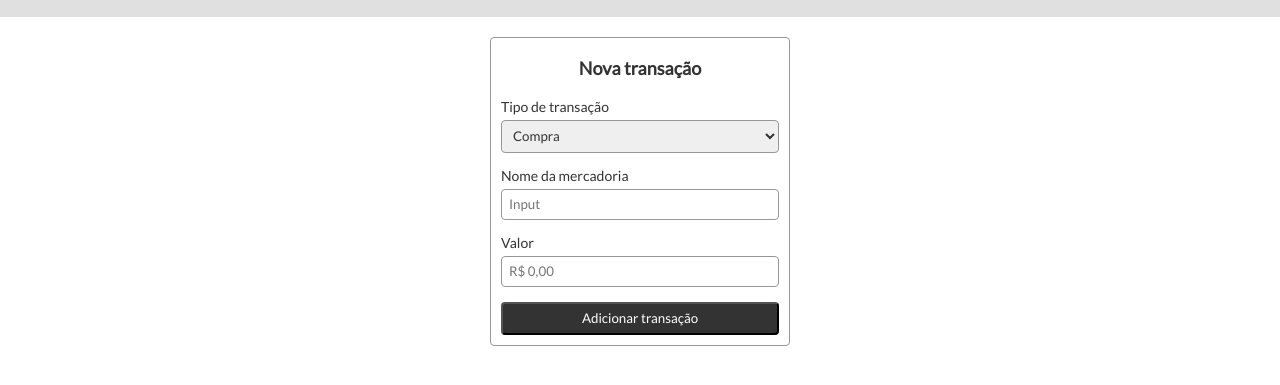
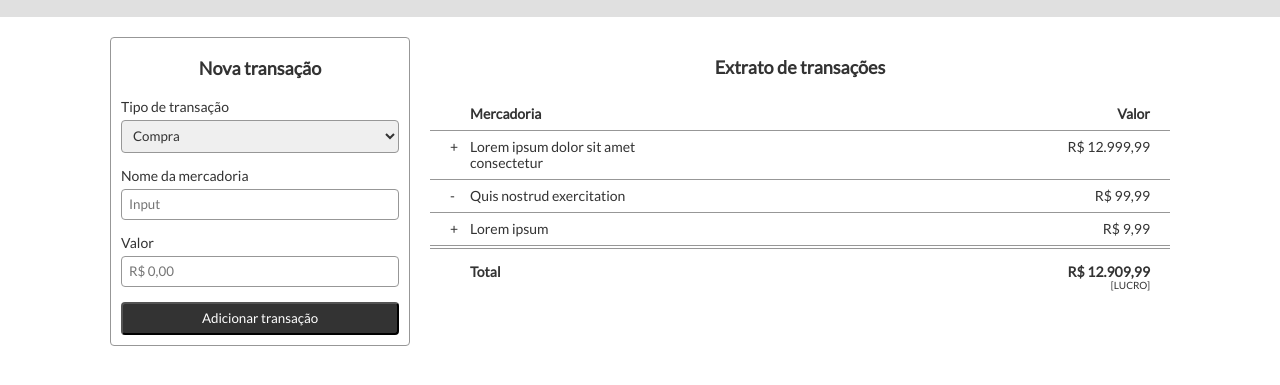
Before and after one commit to andre-rosatto/newtab_projeto_modulo_1, a plain HTML site: page index.html in a window 1280 px wide. Shown: the part 63-448 px from the top of the page. Drawn offline with Linux system fonts and the light colour scheme.

Commit message:
bug fixes + Extrato de transações

```diff
--- a/index.html
+++ b/index.html
@@ -43,10 +43,54 @@
 					</div>
 					<div class="form-section__form-item">
 						<label>Valor</label>
-						<input type="text" name="value" placeholder="R$ 0,00" readonly>
+						<input type="text" name="value" placeholder="R$ 0,00">
 					</div>
 				</form>
 				<button>Adicionar transação</button>
+			</section>
+			<section class="transaction-statement">
+				<h3>Extrato de transações</h3>
+				<table>
+					<thead>
+						<tr>
+							<td colspan="2">Mercadoria</td>
+							<td>Valor</td>
+						</tr>
+					</thead>
+					<tbody>
+						<tr>
+							<td class="plus"></td>
+							<td>
+								<p>Lorem ipsum dolor sit amet consectetur</p>
+							</td>
+							<td>R$ 12.999,99</td>
+						</tr>
+						<tr>
+							<td class="minus"></td>
+							<td>
+								<p>Quis nostrud exercitation</p>
+							</td>
+							<td>R$ 99,99</td>
+						</tr>
+						<tr>
+							<td class="plus"></td>
+							<td>
+								<p>Lorem ipsum </p>
+							</td>
+							<td>R$ 9,99</td>
+						</tr>
+					</tbody>
+					<tfoot>
+						<tr>
+							<td colspan="2">
+								<p>Total</p>
+							</td>
+							<td>
+								<p>R$ 12.909,99<span>[lucro]</span></p>
+							</td>
+						</tr>
+					</tfoot>
+				</table>
 			</section>
 		</div>
 	</div>
--- a/style.css
+++ b/style.css
@@ -105,8 +105,8 @@ nav li a {
 
 #main-content-wrapper {
 	display: flex;
-	flex-direction: column;
-	align-items: center;
+	flex-direction: row;
+	align-items: flex-start;
 }
 
 /*
@@ -160,15 +160,123 @@ nav li a {
 	cursor: pointer;
 }
 
+/*
+// transaction statement section
+*/
+.transaction-statement {
+	padding-top: 10px;
+	padding-left: 20px;
+	display: flex;
+	flex-direction: column;
+	align-items: center;
+	flex: 1;
+}
+
+.transaction-statement h3 {
+	margin-top: 10px;
+	font-size: 18px;
+}
+
+/*
+// transaction statement section table
+*/
+.transaction-statement table {
+	width: 100%;
+	font-size: 14px;
+	margin-top: 20px;
+	border-collapse: collapse;
+}
+
+.transaction-statement table tr {
+	border-bottom: 1px solid #979797;
+}
+
+.transaction-statement table td {
+	vertical-align: top;
+	padding: 8px 0;
+}
+
+.transaction-statement table td:last-child {
+	text-align: right;
+	padding-right: 20px;
+}
+
+/* thead */
+.transaction-statement thead {
+	font-weight: bold;
+}
+
+.transaction-statement thead td:first-child {
+	padding-left: 40px;
+}
+
+/* tbody */
+.transaction-statement tbody td:first-child {
+	width: 40px;
+}
+
+.transaction-statement tbody td.plus::after {
+	content: "+";
+}
+
+.transaction-statement tbody td.minus::after {
+	content: "-";
+}
+
+.transaction-statement tbody td.plus::after,
+.transaction-statement tbody td.minus::after {
+	padding-left: 20px;
+	padding-right: 10px;
+	display: inline;
+}
+
+.transaction-statement tbody td p {
+	max-width: 200px;
+}
+
+/* tfoot */
+.transaction-statement tfoot {
+	font-weight: bold;
+}
+
+.transaction-statement tfoot tr {
+	border-bottom: none;
+}
+
+.transaction-statement tfoot td {
+	padding-top: 2px;
+}
+
+.transaction-statement tfoot td:last-child {
+	padding-right: 0;
+}
+
+.transaction-statement tfoot td p {
+	border-top: 1px solid #979797;
+	padding-top: 15px;
+}
+
+.transaction-statement tfoot td:first-child p {
+	padding-left: 40px;
+}
+
+.transaction-statement tfoot td:last-child p {
+	padding-right: 20px;
+}
+
+.transaction-statement tfoot td:last-child p span {
+	display: block;
+	font-weight: normal;
+	font-size: 10px;
+	text-transform: uppercase;
+}
 
 /*
 // media queries
 */
-@media screen and (max-width: 768px) {
+@media screen and ((max-width: 768px) or (orientation: portrait)) {
 
-	/*
-	// header
-	*/
+	/* header */
 	.title-container {
 		width: 100%;
 		justify-content: space-between;
@@ -228,9 +336,12 @@ nav li a {
 		color: #333;
 	}
 
-	/*
-	// form section
-	*/
+	/* main content */
+	#main-content-wrapper {
+		flex-direction: column;
+	}
+
+	/* form section */
 	.form-section {
 		width: 100%;
 		max-width: none;
@@ -256,13 +367,18 @@ nav li a {
 		align-self: flex-end;
 		width: 200px;
 	}
+
+	/* transaction statement section */
+	.transaction-statement {
+		width: 100%;
+		padding-left: 0;
+		margin-top: 45px;
+	}
 }
 
 @media screen and (max-width: 590px) {
 
-	/*
-	// form section
-	*/
+	/* form section */
 	.form-section {
 		border: none;
 		border-bottom: 1px solid #979797;
```
